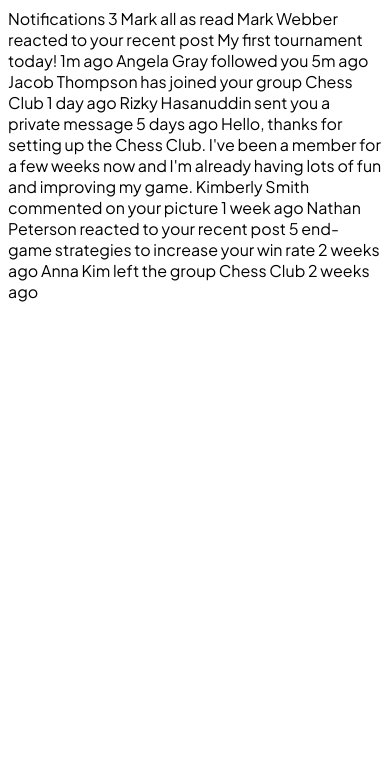
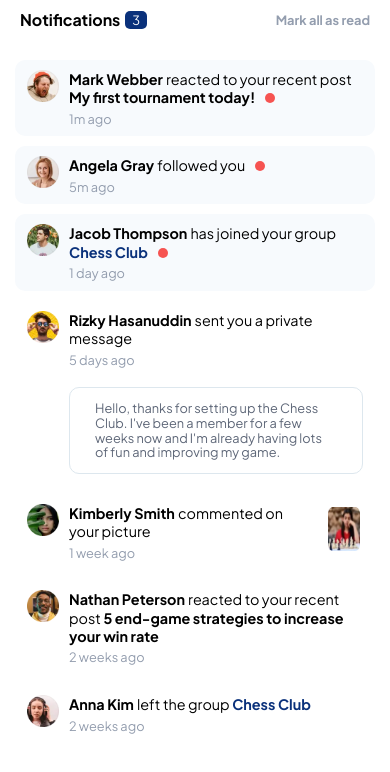
Before and after one commit to GrajalesU/Notifications-page, a React (Vite) app: page / in a window 390 px wide. Shown: the top 772 px of the page. Built offline with nearby package versions, Linux system fonts and the light colour scheme.

Commit message:
Add mobile version

```diff
--- a/index.html
+++ b/index.html
@@ -3,7 +3,7 @@
   <head>
     <meta charset="UTF-8" />
     <link rel="icon" type="image/png" sizes="32x32" href="./public/favicon-32x32.png">
-  <title>Frontend Mentor | Notifications page</title>
+    <title>Frontend Mentor | Notifications page</title>
     <meta name="viewport" content="width=device-width, initial-scale=1.0" />
   </head>
   <body>
--- a/src/main.tsx
+++ b/src/main.tsx
@@ -1,3 +1,4 @@
+import 'normalize.css';
 import './sass/index.scss';
 
 import React from 'react';
--- /dev/null
+++ b/src/pages/Notifications/components/Header/index.tsx
@@ -0,0 +1,15 @@
+import './styles.scss';
+
+const Header = () => {
+  return (
+    <div className="header">
+      <div className="header--notifications">
+        <h1 className="header--notifications__title">Notifications</h1>
+        <small className="header--notifications__number">3</small>
+      </div>
+      <button className="header--button"> Mark all as read</button>
+    </div>
+  );
+};
+
+export default Header;
--- /dev/null
+++ b/src/pages/Notifications/components/Header/styles.scss
@@ -0,0 +1,40 @@
+@use '../../../../sass/variables';
+
+.header{
+  box-sizing: border-box;
+  display: flex;
+  width: 100%;
+  justify-content: space-between;
+  margin-bottom: 1.25rem;
+  padding: 0 1.25rem;
+  &--notifications{
+    display: flex;
+    align-items: center;
+    gap: 5px;
+
+    &__title{
+      font-size: 1rem;
+      font-weight: bold;
+    }
+
+    &__number{
+      background-color: variables.$blue;
+      color: variables.$white;
+      padding: 0.125rem 0.4375rem;
+      border-radius: 0.3125rem;
+    }
+  }
+
+  &--button{
+    background: transparent;
+    font-size: 0.8rem;
+    border: 0;
+    padding: 0;
+    color: variables.$grayish-blue;
+    font-weight: bold;
+
+    &:hover{
+      color: variables.$blue;
+    }
+  }
+}
--- a/src/pages/Notifications/index.tsx
+++ b/src/pages/Notifications/index.tsx
@@ -1,14 +1,127 @@
+import './styles.scss';
+
+import angelaImage from '../../assets/images/avatar-angela-gray.webp';
+import annaImage from '../../assets/images/avatar-anna-kim.webp';
+import jacobImage from '../../assets/images/avatar-jacob-thompson.webp';
+import kimberlyImage from '../../assets/images/avatar-kimberly-smith.webp';
+import markImage from '../../assets/images/avatar-mark-webber.webp';
+import nathanImage from '../../assets/images/avatar-nathan-peterson.webp';
+import rizkyImage from '../../assets/images/avatar-rizky-hasanuddin.webp';
+import chessImage from '../../assets/images/image-chess.webp';
+import Header from './components/Header';
 const Notifications = () => {
   return (
     <div>
-      {`Notifications 3 Mark all as read Mark Webber reacted to your recent post My first
-      tournament today! 1m ago Angela Gray followed you 5m ago Jacob Thompson has joined
-      your group Chess Club 1 day ago Rizky Hasanuddin sent you a private message 5 days
-      ago Hello, thanks for setting up the Chess Club. I've been a member for a few weeks
-      now and I'm already having lots of fun and improving my game. Kimberly Smith
-      commented on your picture 1 week ago Nathan Peterson reacted to your recent post 5
-      end-game strategies to increase your win rate 2 weeks ago Anna Kim left the group
-      Chess Club 2 weeks ago`}
+      <Header />
+      <div className="notification new">
+        <img src={markImage} alt="$name profile" className="notification--profileImage" />
+        <div className="notification--description">
+          <h3 className="notification--description__name">Mark Webber</h3>
+          <p className="notification--description__info">
+            reacted to your recent post <strong>My first tournament today!</strong>
+          </p>
+          <div className="redDot" />
+          <small className="notification--description__time">1m ago</small>
+        </div>
+      </div>
+      <div className="notification new">
+        <img
+          src={angelaImage}
+          alt="$name profile"
+          className="notification--profileImage"
+        />
+        <div className="notification--description">
+          <h3 className="notification--description__name">Angela Gray</h3>
+          <p className="notification--description__info">followed you</p>
+          <div className="redDot" />
+          <small className="notification--description__time">5m ago</small>
+        </div>
+      </div>
+      <div className="notification new">
+        <img
+          src={jacobImage}
+          alt="$name profile"
+          className="notification--profileImage"
+        />
+        <div className="notification--description">
+          <h3 className="notification--description__name">Jacob Thompson</h3>
+          <p className="notification--description__info">
+            has joined your group{' '}
+            <strong>
+              <a
+                href="https://grajalesu.github.io/portfolio/"
+                target={'_blank'}
+                rel="noreferrer"
+              >
+                Chess Club
+              </a>
+            </strong>
+          </p>
+          <div className="redDot" />
+          <small className="notification--description__time">1 day ago</small>
+        </div>
+      </div>
+      <div className="notification">
+        <img
+          src={rizkyImage}
+          alt="$name profile"
+          className="notification--profileImage"
+        />
+        <div className="notification--description">
+          <h3 className="notification--description__name">Rizky Hasanuddin</h3>
+          <p className="notification--description__info">sent you a private message</p>
+          <small className="notification--description__time">5 days ago </small>
+          <div className="message">
+            <p>
+              {`Hello, thanks for setting up the Chess Club. I've been a member for a few
+            weeks now and I'm already having lots of fun and improving my game.`}
+            </p>
+          </div>
+        </div>
+      </div>
+      <div className="notification">
+        <img
+          src={kimberlyImage}
+          alt="$name profile"
+          className="notification--profileImage"
+        />
+        <div className="notification--description">
+          <h3 className="notification--description__name">Kimberly Smith</h3>
+          <p className="notification--description__info">commented on your picture</p>
+          <small className="notification--description__time">1 week ago</small>
+        </div>
+        <div className="picture">
+          <img src={chessImage} alt="chess play" />
+        </div>
+      </div>
+      <div className="notification">
+        <img
+          src={nathanImage}
+          alt="$name profile"
+          className="notification--profileImage"
+        />
+        <div className="notification--description">
+          <h3 className="notification--description__name">Nathan Peterson</h3>
+          <p className="notification--description__info">
+            reacted to your recent post{' '}
+            <strong> 5 end-game strategies to increase your win rate</strong>
+          </p>
+          <small className="notification--description__time">2 weeks ago</small>
+        </div>
+      </div>
+      <div className="notification">
+        <img src={annaImage} alt="$name profile" className="notification--profileImage" />
+        <div className="notification--description">
+          <h3 className="notification--description__name">Anna Kim</h3>
+          <p className="notification--description__info">
+            left the group{' '}
+            <strong>
+              <a href="/">Chess Club</a>
+            </strong>
+          </p>
+          <small className="notification--description__time">2 weeks ago</small>
+        </div>
+      </div>
     </div>
   );
 };
--- /dev/null
+++ b/src/pages/Notifications/styles.scss
@@ -0,0 +1,99 @@
+@use '../../sass/variables';
+
+
+.notification{
+  display: flex;
+  box-sizing: border-box;
+  padding: 0.625rem 0.75rem;
+  margin: 0.625rem 0.9375rem;
+  background-color: variables.$white;
+  border-radius: 0.625rem;
+  &--profileImage{
+    width: 2rem;
+    height: 2rem;
+  }
+
+  &--description{
+    margin-left: 0.625rem;
+    &__name{
+      display: inline;
+      font-size: 14.4px;
+      font-weight: bold;
+      margin-right: 0.1875rem;
+
+      &:hover{
+        color:variables.$blue;
+        cursor: pointer;
+      }
+    }
+
+    &__info{
+      display: inline;
+      font-size: 0.9rem;
+
+      >strong:hover{
+        color:variables.$blue;
+        cursor: pointer;
+      }
+
+      > strong >a{
+        text-decoration: none;
+        color: variables.$blue;
+        font-weight: bold;
+      }
+    }
+
+    &__time{
+      display: block;
+      margin-top: 0.3125rem;
+      color: variables.$grayish-blue;
+    }
+  }
+}
+
+.new{
+  background-color: variables.$very-light-grayish-blue;
+}
+
+.redDot{
+  display: inline-block;
+  width: 0.625rem;
+  height: 0.625rem;
+  background-color: variables.$red;
+  border-radius: 100%;
+  margin-left: 0.625rem;
+}
+
+
+.message{
+  border: 1px solid variables.$light-grayish-blue-2;
+  border-radius: 10px;
+  padding: 0 1.5625rem;
+  margin-top: 1.25rem;
+  font-size: 0.8rem;
+  color: variables.$dark-grayish-blue;
+
+  &:hover{
+    background-color:variables.$light-grayish-blue-1;
+    cursor: pointer;
+  }
+}
+
+.picture{
+  width: 3.125rem;
+  height: 3.125rem;
+  margin-left: 2.5rem;
+  box-sizing: border-box;
+  border: 3px solid transparent;
+
+  & img{
+    width: 100%;
+    height: 100%;
+  }
+
+  &:hover{
+    border-radius: 10px;
+    border-color: variables.$light-grayish-blue-1;
+    cursor: pointer;
+  }
+}
--- a/src/sass/index.scss
+++ b/src/sass/index.scss
@@ -5,3 +5,8 @@
 * {
   font-family: 'Plus Jakarta Sans';
 }
+
+body{
+  margin: 0;
+  padding: 0;
+}
```
